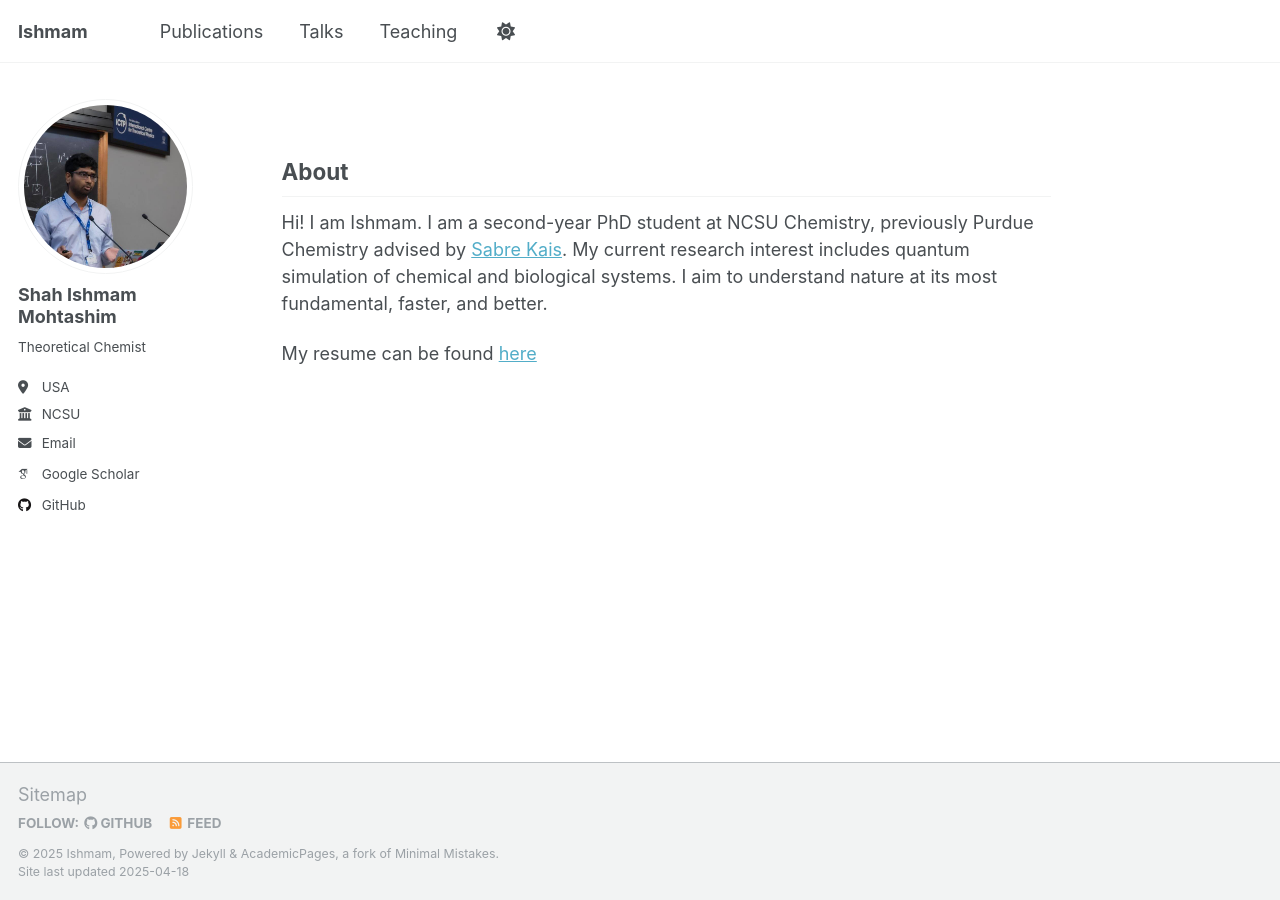
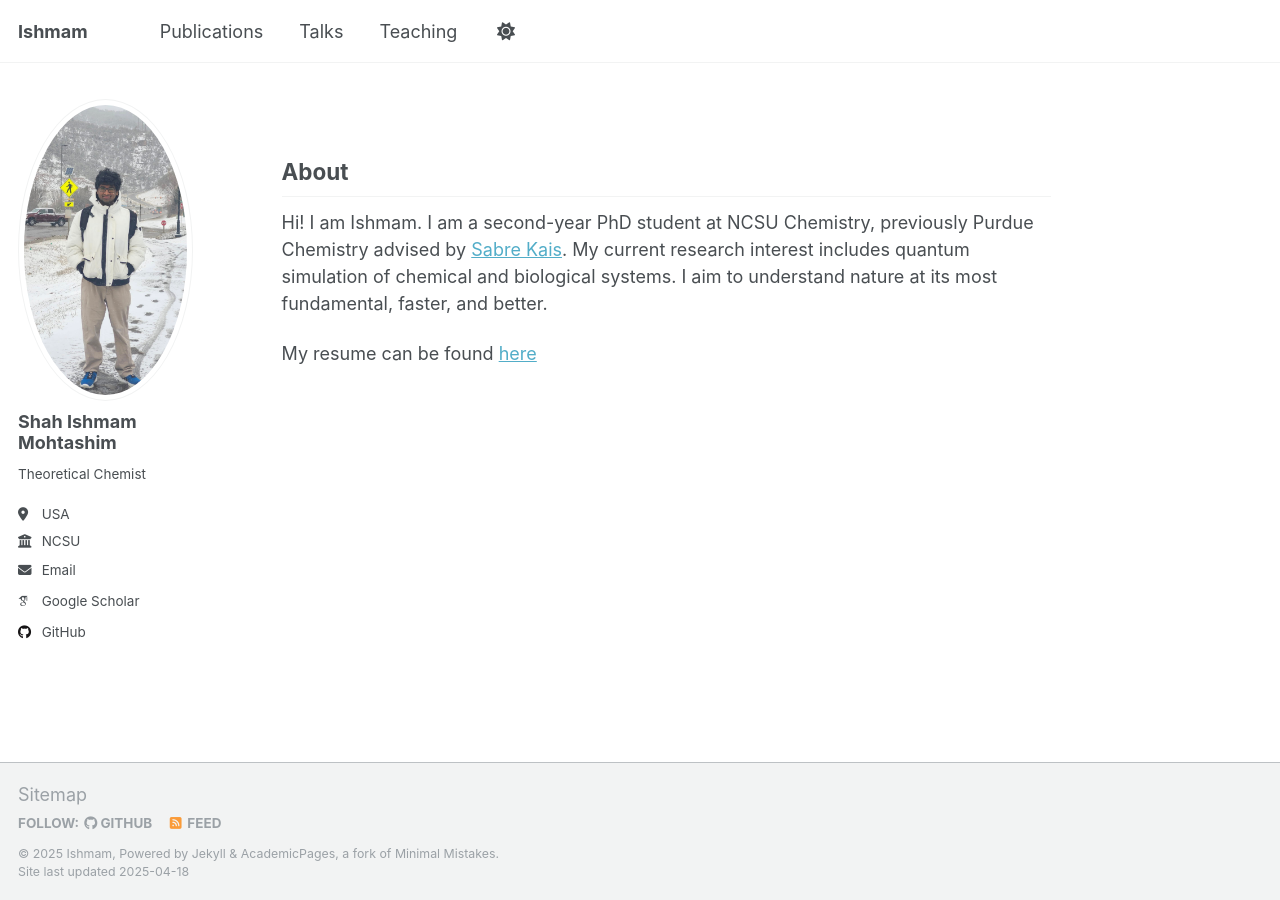
Before and after one commit to IshmamShah/ishmamshah.github.io, a Jekyll site: the page built from _pages/about.md, in a window 1280 px wide. Built offline with Jekyll 4.4.1, drawn with Linux system fonts in a browser that asks for light colours; some web fonts are replaced.

Commit message:
Update _config.yml

```diff
--- a/_config.yml
+++ b/_config.yml
@@ -22,7 +22,7 @@ repository               : "https://ishmamshah.github.io/"
 #               Additional customization can be done by editing /_includes/author-profile.html
 author:
   # Biographic information
-  avatar           : "ishmamICTP.jpg"
+  avatar           : "IshmamSnow.jpg"
   name             : "Shah Ishmam Mohtashim"
   pronouns         : # example: "she/her"
   bio              : "Theoretical Chemist"
```
